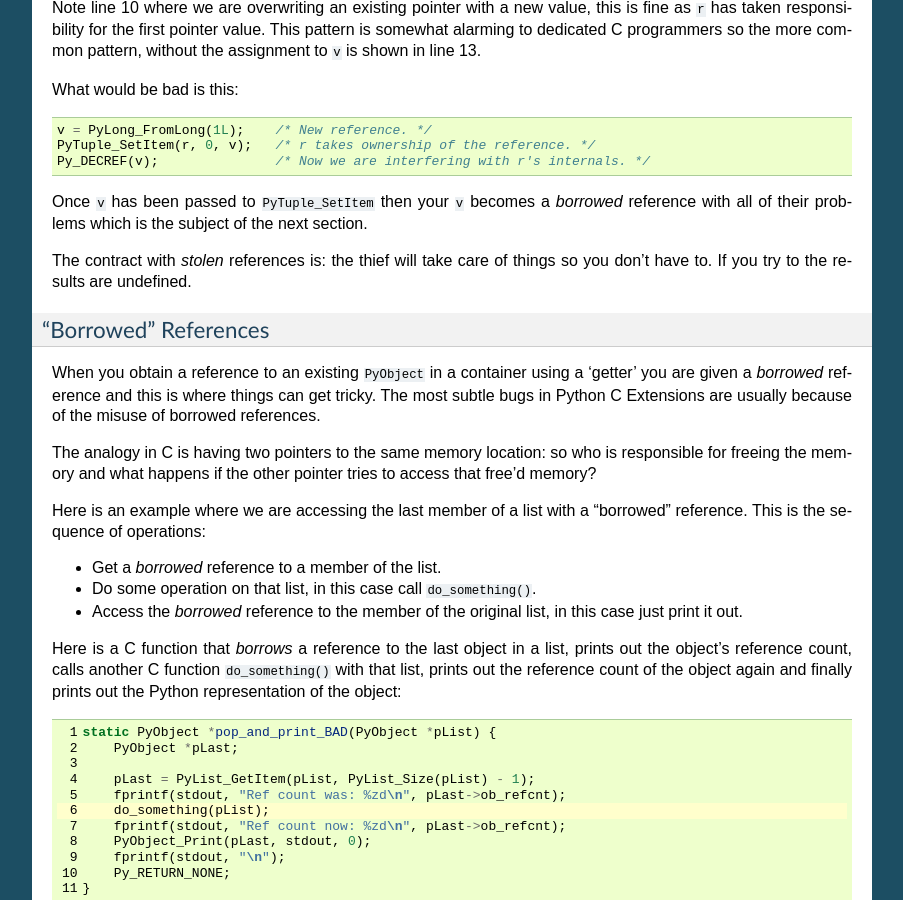
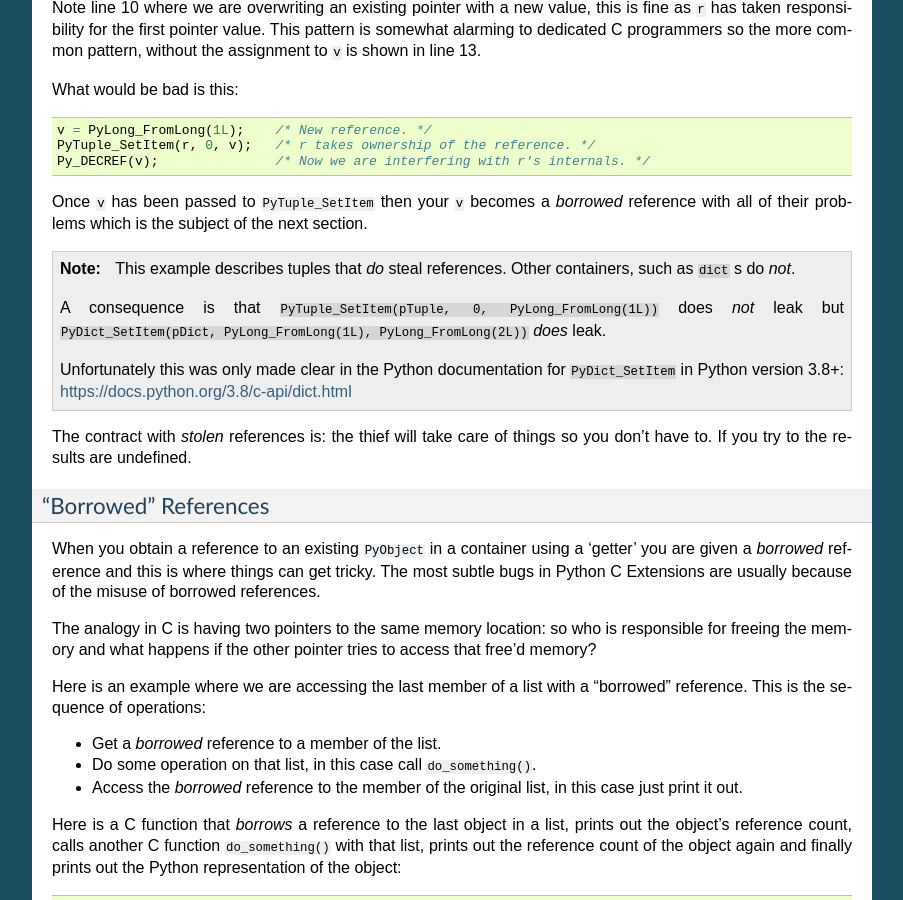
Before and after one commit to paulross/PythonExtensionPatterns, a Sphinx documentation site: the page built from doc/sphinx/source/refcount.rst, in a window 1280 px wide and 900 px high, scrolled down 4073 px. Shown: the whole window, without its empty margins (198-1101 px from the left). Built offline with Sphinx 7.4.7, drawn with Linux system fonts in a browser that asks for light colours; pages that are not in the unit, such as notebooks, are missing from menus.

Commit message:
Add note about PyDict_SetItem leaking.

```diff
--- a/doc/sphinx/source/refcount.rst
+++ b/doc/sphinx/source/refcount.rst
@@ -234,6 +234,15 @@ What would be bad is this:
 
 Once ``v`` has been passed to ``PyTuple_SetItem`` then your  ``v`` becomes a *borrowed* reference with all of their problems which is the subject of the next section.
 
+.. note::
+
+    This example describes tuples that *do* steal references.
+    Other containers, such as ``dict`` s do *not*.
+
+    A consequence is that ``PyTuple_SetItem(pTuple, 0, PyLong_FromLong(1L))`` does *not* leak but ``PyDict_SetItem(pDict, PyLong_FromLong(1L), PyLong_FromLong(2L))`` *does* leak.
+
+    Unfortunately this was only made clear in the Python documentation for ``PyDict_SetItem`` in Python version 3.8+: https://docs.python.org/3.8/c-api/dict.html
+
 The contract with *stolen* references is: the thief will take care of things so you don't have to. If you try to the results are undefined.
 
 ^^^^^^^^^^^^^^^^^^^^^^^
```
